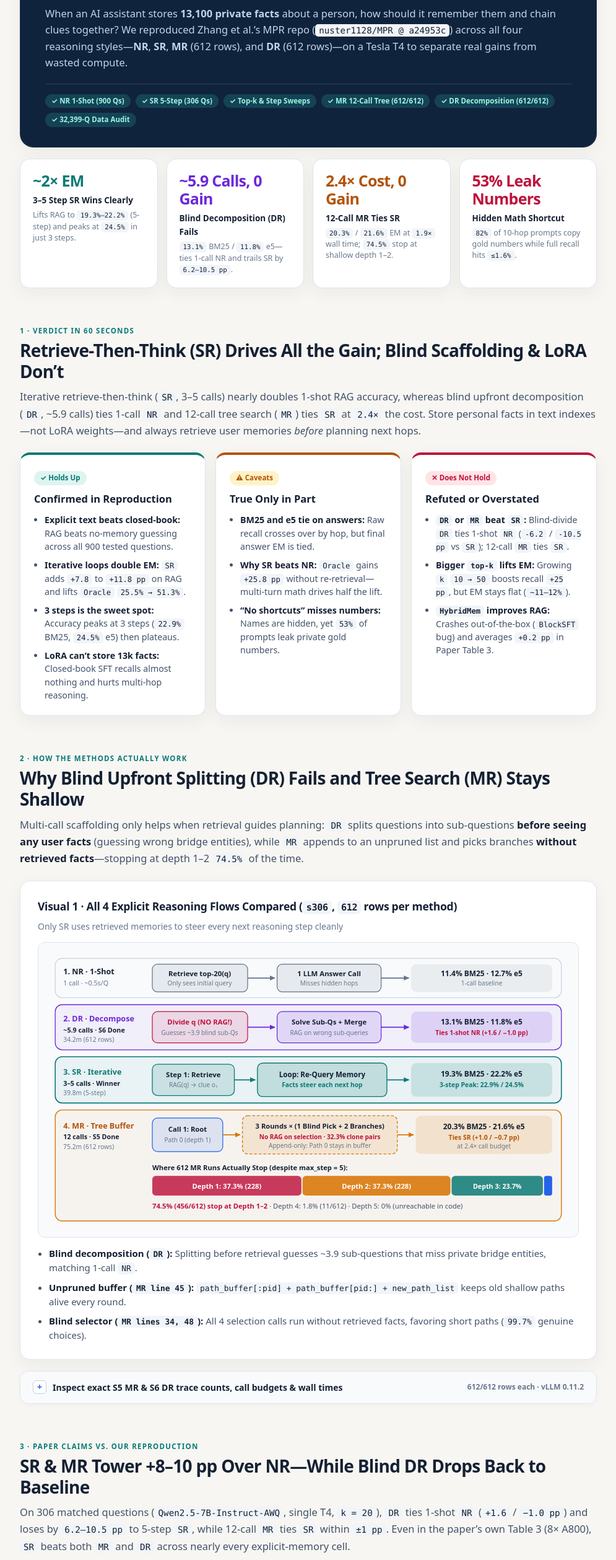
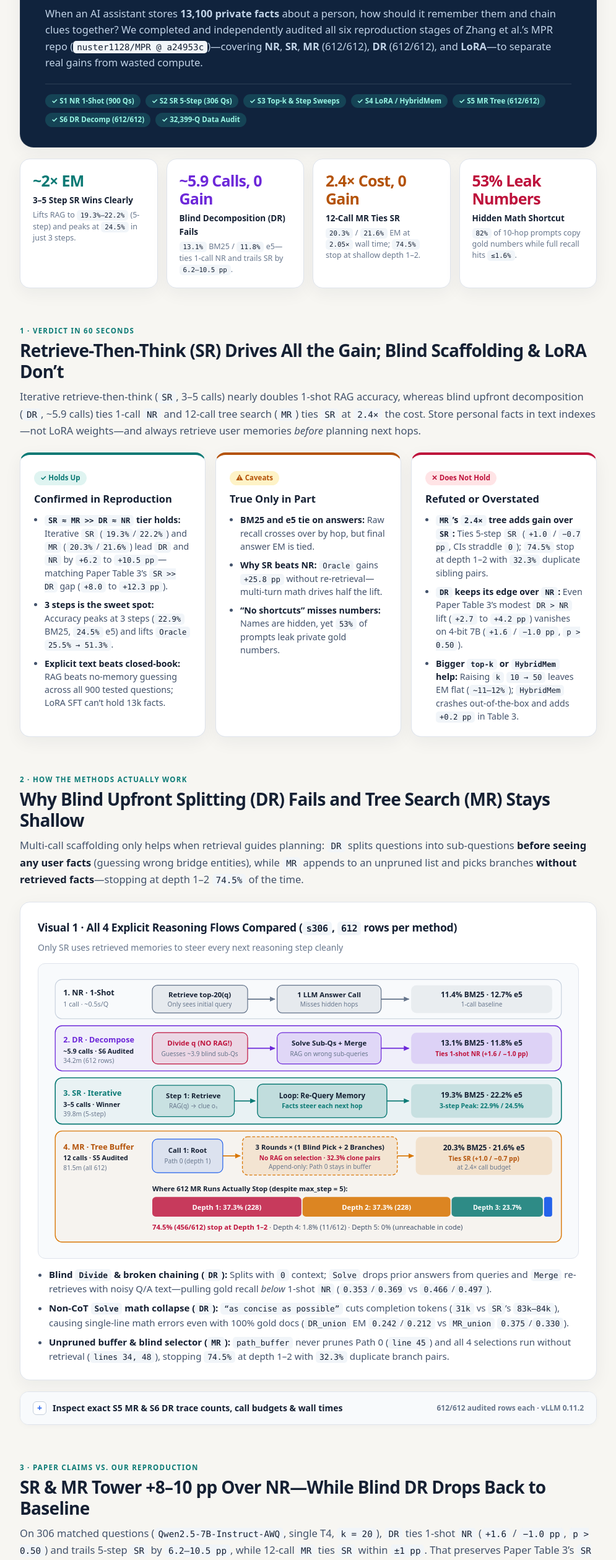
Before and after one commit to xphiwork-dot/mpr-study, a plain HTML site: page docs/independent-reproduction-report.html in a window 1280 px wide. Shown: the part 244-2761 px from the top of the page at 62% size, without its empty margins (142-1137 px from the left). Drawn offline with Linux system fonts and the light colour scheme.

Commit message:
docs(report): synthesize audited S5 MR and S6 DR findings

```diff
--- a/docs/independent-reproduction-report.html
+++ b/docs/independent-reproduction-report.html
@@ -615,14 +615,15 @@
     <div class="eyebrow">Independent Reproduction · KDD ’26 (arXiv:2508.13250v1)</div>
     <h1>Multi-Hop Personal Memory: What Actually Works?</h1>
     <p class="hero-sub">
-      When an AI assistant stores <strong>13,100 private facts</strong> about a person, how should it remember them and chain clues together? We reproduced Zhang et al.’s MPR repo (<code>nuster1128/MPR @ a24953c</code>) across all four reasoning styles—<strong>NR</strong>, <strong>SR</strong>, <strong>MR</strong> (612 rows), and <strong>DR</strong> (612 rows)—on a Tesla T4 to separate real gains from wasted compute.
+      When an AI assistant stores <strong>13,100 private facts</strong> about a person, how should it remember them and chain clues together? We completed and independently audited all six reproduction stages of Zhang et al.’s MPR repo (<code>nuster1128/MPR @ a24953c</code>)—covering <strong>NR</strong>, <strong>SR</strong>, <strong>MR</strong> (612/612), <strong>DR</strong> (612/612), and <strong>LoRA</strong>—to separate real gains from wasted compute.
     </p>
     <div class="status-strip">
-      <span class="badge badge-ok">✓ NR 1-Shot (900 Qs)</span>
-      <span class="badge badge-ok">✓ SR 5-Step (306 Qs)</span>
-      <span class="badge badge-ok">✓ Top-k &amp; Step Sweeps</span>
-      <span class="badge badge-ok">✓ MR 12-Call Tree (612/612)</span>
-      <span class="badge badge-ok">✓ DR Decomposition (612/612)</span>
+      <span class="badge badge-ok">✓ S1 NR 1-Shot (900 Qs)</span>
+      <span class="badge badge-ok">✓ S2 SR 5-Step (306 Qs)</span>
+      <span class="badge badge-ok">✓ S3 Top-k &amp; Step Sweeps</span>
+      <span class="badge badge-ok">✓ S4 LoRA / HybridMem</span>
+      <span class="badge badge-ok">✓ S5 MR Tree (612/612)</span>
+      <span class="badge badge-ok">✓ S6 DR Decomp (612/612)</span>
       <span class="badge badge-ok">✓ 32,399-Q Data Audit</span>
     </div>
   </div>
@@ -642,7 +643,7 @@
     <div class="kpi">
       <div class="num" style="color:var(--amber)">2.4× Cost, 0 Gain</div>
       <div class="lbl">12-Call MR Ties SR</div>
-      <div class="sub"><code>20.3%</code> / <code>21.6%</code> EM at <code>1.9×</code> wall time; <code>74.5%</code> stop at shallow depth 1–2.</div>
+      <div class="sub"><code>20.3%</code> / <code>21.6%</code> EM at <code>2.05×</code> wall time; <code>74.5%</code> stop at shallow depth 1–2.</div>
     </div>
     <div class="kpi">
       <div class="num" style="color:var(--rose)">53% Leak Numbers</div>
@@ -666,10 +667,9 @@
         <span class="badge badge-ok">✓ Holds Up</span>
         <h3>Confirmed in Reproduction</h3>
         <ul>
-          <li><strong>Explicit text beats closed-book:</strong> RAG beats no-memory guessing across all 900 tested questions.</li>
-          <li><strong>Iterative loops double EM:</strong> <code>SR</code> adds <code>+7.8</code> to <code>+11.8 pp</code> on RAG and lifts <code>Oracle</code> <code>25.5% → 51.3%</code>.</li>
-          <li><strong>3 steps is the sweet spot:</strong> Accuracy peaks at 3 steps (<code>22.9%</code> BM25, <code>24.5%</code> e5) then plateaus.</li>
-          <li><strong>LoRA can’t store 13k facts:</strong> Closed-book SFT recalls almost nothing and hurts multi-hop reasoning.</li>
+          <li><strong><code>SR ≈ MR &gt;&gt; DR ≈ NR</code> tier holds:</strong> Iterative <code>SR</code> (<code>19.3%</code>/<code>22.2%</code>) and <code>MR</code> (<code>20.3%</code>/<code>21.6%</code>) lead <code>DR</code> and <code>NR</code> by <code>+6.2</code> to <code>+10.5 pp</code>—matching Paper Table 3’s <code>SR &gt;&gt; DR</code> gap (<code>+8.0</code> to <code>+12.3 pp</code>).</li>
+          <li><strong>3 steps is the sweet spot:</strong> Accuracy peaks at 3 steps (<code>22.9%</code> BM25, <code>24.5%</code> e5) and lifts <code>Oracle</code> <code>25.5% → 51.3%</code>.</li>
+          <li><strong>Explicit text beats closed-book:</strong> RAG beats no-memory guessing across all 900 tested questions; LoRA SFT can’t hold 13k facts.</li>
         </ul>
       </div>
 
@@ -687,9 +687,9 @@
         <span class="badge badge-no">✕ Does Not Hold</span>
         <h3>Refuted or Overstated</h3>
         <ul>
-          <li><strong><code>DR</code> or <code>MR</code> beat <code>SR</code>:</strong> Blind-divide <code>DR</code> ties 1-shot <code>NR</code> (<code>-6.2</code> / <code>-10.5 pp</code> vs <code>SR</code>); 12-call <code>MR</code> ties <code>SR</code>.</li>
-          <li><strong>Bigger <code>top-k</code> lifts EM:</strong> Growing <code>k</code> <code>10 → 50</code> boosts recall <code>+25 pp</code>, but EM stays flat (<code>~11–12%</code>).</li>
-          <li><strong><code>HybridMem</code> improves RAG:</strong> Crashes out-of-the-box (<code>BlockSFT</code> bug) and averages <code>+0.2 pp</code> in Paper Table 3.</li>
+          <li><strong><code>MR</code>’s <code>2.4×</code> tree adds gain over <code>SR</code>:</strong> Ties 5-step <code>SR</code> (<code>+1.0</code> / <code>−0.7 pp</code>, CIs straddle <code>0</code>); <code>74.5%</code> stop at depth 1–2 with <code>32.3%</code> duplicate sibling pairs.</li>
+          <li><strong><code>DR</code> keeps its edge over <code>NR</code>:</strong> Even Paper Table 3’s modest <code>DR &gt; NR</code> lift (<code>+2.7</code> to <code>+4.2 pp</code>) vanishes on 4-bit 7B (<code>+1.6</code> / <code>−1.0 pp</code>, <code>p &gt; 0.50</code>).</li>
+          <li><strong>Bigger <code>top-k</code> or <code>HybridMem</code> help:</strong> Raising <code>k</code> <code>10 → 50</code> leaves EM flat (<code>~11–12%</code>); <code>HybridMem</code> crashes out-of-the-box and adds <code>+0.2 pp</code> in Table 3.</li>
         </ul>
       </div>
     </div>
@@ -750,7 +750,7 @@
           <!-- Lane 2: DR (S6 Complete) -->
           <rect x="12" y="90" width="876" height="78" rx="12" fill="#6d28d9" fill-opacity="0.05" stroke="#6d28d9" stroke-width="1.4"/>
           <text x="26" y="119" font-size="13.5" font-weight="800" fill="var(--purple)">2. DR · Decompose</text>
-          <text x="26" y="138" font-size="11.5" font-weight="700" fill="currentColor">~5.9 calls · S6 Done</text>
+          <text x="26" y="138" font-size="11.5" font-weight="700" fill="currentColor">~5.9 calls · S6 Audited</text>
           <text x="26" y="154" font-size="11" fill="var(--muted)">34.2m (612 rows)</text>
 
           <rect x="180" y="102" width="165" height="54" rx="9" fill="#be123c" fill-opacity="0.11" stroke="#be123c" stroke-width="1.3"/>
@@ -794,8 +794,8 @@
           <!-- Lane 4: MR (S5 Complete) -->
           <rect x="12" y="272" width="876" height="192" rx="12" fill="#d97706" fill-opacity="0.05" stroke="#d97706" stroke-width="1.5"/>
           <text x="26" y="304" font-size="13.5" font-weight="800" fill="var(--amber)">4. MR · Tree Buffer</text>
-          <text x="26" y="323" font-size="11.5" font-weight="700" fill="currentColor">12 calls · S5 Done</text>
-          <text x="26" y="340" font-size="11" fill="var(--muted)">75.2m (612 rows)</text>
+          <text x="26" y="323" font-size="11.5" font-weight="700" fill="currentColor">12 calls · S5 Audited</text>
+          <text x="26" y="340" font-size="11" fill="var(--muted)">81.5m (all 612)</text>
 
           <rect x="180" y="286" width="122" height="58" rx="9" fill="#2563eb" fill-opacity="0.12" stroke="#2563eb" stroke-width="1.3"/>
           <text x="241" y="310" text-anchor="middle" font-size="12" font-weight="700" fill="currentColor">Call 1: Root</text>
@@ -835,25 +835,25 @@
       </div>
 
       <ul class="punch-list">
-        <li><strong>Blind decomposition (<code>DR</code>):</strong> Splitting before retrieval guesses ~3.9 sub-questions that miss private bridge entities, matching 1-call <code>NR</code>.</li>
-        <li><strong>Unpruned buffer (<code>MR line 45</code>):</strong> <code>path_buffer[:pid] + path_buffer[pid:] + new_path_list</code> keeps old shallow paths alive every round.</li>
-        <li><strong>Blind selector (<code>MR lines 34, 48</code>):</strong> All 4 selection calls run without retrieved facts, favoring short paths (<code>99.7%</code> genuine choices).</li>
+        <li><strong>Blind <code>Divide</code> &amp; broken chaining (<code>DR</code>):</strong> Splits with <code>0</code> context; <code>Solve</code> drops prior answers from queries and <code>Merge</code> re-retrieves with noisy Q/A text—pulling gold recall <em>below</em> 1-shot <code>NR</code> (<code>0.353</code>/<code>0.369</code> vs <code>0.466</code>/<code>0.497</code>).</li>
+        <li><strong>Non-CoT <code>Solve</code> math collapse (<code>DR</code>):</strong> <code>“as concise as possible”</code> cuts completion tokens (<code>31k</code> vs <code>SR</code>’s <code>83k–84k</code>), causing single-line math errors even with 100% gold docs (<code>DR_union</code> EM <code>0.242</code>/<code>0.212</code> vs <code>MR_union</code> <code>0.375</code>/<code>0.330</code>).</li>
+        <li><strong>Unpruned buffer &amp; blind selector (<code>MR</code>):</strong> <code>path_buffer</code> never prunes Path 0 (<code>line 45</code>) and all 4 selections run without retrieval (<code>lines 34, 48</code>), stopping <code>74.5%</code> at depth 1–2 with <code>32.3%</code> duplicate branch pairs.</li>
       </ul>
     </div>
 
     <details class="deep-dive">
       <summary>
         <span class="sum-left"><span class="sum-icon"></span> Inspect exact S5 MR &amp; S6 DR trace counts, call budgets &amp; wall times</span>
-        <span class="sum-meta">612/612 rows each · vLLM 0.11.2</span>
+        <span class="sum-meta">612/612 audited rows each · vLLM 0.11.2</span>
       </summary>
       <div class="dive-body">
         <p>
-          <strong>S6 <code>DecompositionReason</code> (<code>DR</code>, <code>results/kaggle/dr/summary_dr.md</code>):</strong>
-          <code>Divide</code> (1 call, 0 retrieval, cap 5 sub-Qs) → sequential <code>Solve</code> (1 retrieval + 1 call per sub-Q) → <code>Merge</code> (1 retrieval + 1 call). Across 306 questions per retriever, DR averaged <code>3.89</code> sub-questions on BM25 (<code>1,802</code> calls, <code>~5.89</code> calls/Q, <code>1.10M</code> prompt tokens) and <code>3.88</code> on e5 (<code>1,800</code> calls, <code>~5.88</code> calls/Q, <code>1.14M</code> prompt tokens), with <code>0</code> failures and <code>0</code> parser fallbacks in <code>34.2 min</code> evaluation wall (<code>45.3 min</code> total kernel).
+          <strong>S6 <code>DecompositionReason</code> (<code>DR</code>, <code>results/t4/s6_dr/summary_dr.md</code>):</strong>
+          <code>Divide</code> (1 call, 0 retrieval, cap 5 sub-Qs) → sequential <code>Solve</code> (1 retrieval + 1 call per sub-Q) → <code>Merge</code> (1 retrieval + 1 call). Across 306 questions per retriever, DR averaged <code>3.89</code> sub-questions on BM25 (<code>1,802</code> calls, <code>~5.89</code> calls/Q, <code>1.10M</code> prompt / <code>30,995</code> completion tokens) and <code>3.88</code> on e5 (<code>1,800</code> calls, <code>~5.88</code> calls/Q, <code>1.14M</code> prompt / <code>31,019</code> completion tokens), with <code>0</code> failures and <code>0</code> parser fallbacks in <code>34.2 min</code> evaluation wall (<code>45.3 min</code> kernel). Trace audit: <code>Merge</code> gold recall is <code>0.353</code>/<code>0.369</code> vs <code>NR</code> <code>0.466</code>/<code>0.497</code>; conditional all-gold EM is <code>0.242</code>/<code>0.212</code> (<code>DR_union</code>) vs <code>0.375</code>/<code>0.330</code> (<code>MR_union</code>).
         </p>
         <p>
-          <strong>S5 <code>StructuredReason</code> (<code>MR</code>, <code>results/kaggle/mr/summary_mr.md</code>):</strong>
-          Final path depths (<code>n = 306</code> each): <code>BM25</code> Depth 1: <code>122</code> (39.9%), Depth 2: <code>107</code> (35.0%), Depth 3: <code>71</code> (23.2%), Depth 4: <code>6</code> (2.0%), Depth 5: <code>0</code>; <code>e5</code> Depth 1: <code>106</code> (34.6%), Depth 2: <code>121</code> (39.5%), Depth 3: <code>74</code> (24.2%), Depth 4: <code>5</code> (1.6%), Depth 5: <code>0</code>. Identical middle-round branch pairs: <code>296 / 918</code> (32.2%) BM25, <code>297 / 918</code> (32.4%) e5. Total full-stage budget: <code>7,272</code> calls, <code>5.15M</code> prompt tokens, <code>75.2 min</code> (vs. 5-step <code>SR</code>’s <code>3,060</code> calls, <code>2.27M</code> tokens, <code>39.8 min</code>).
+          <strong>S5 <code>StructuredReason</code> (<code>MR</code>, <code>results/t4/s5_mr/summary_mr.md</code>):</strong>
+          Final path depths (<code>n = 306</code> each): <code>BM25</code> Depth 1: <code>122</code> (39.9%), Depth 2: <code>107</code> (35.0%), Depth 3: <code>71</code> (23.2%), Depth 4: <code>6</code> (2.0%), Depth 5: <code>0</code>; <code>e5</code> Depth 1: <code>106</code> (34.6%), Depth 2: <code>121</code> (39.5%), Depth 3: <code>74</code> (24.2%), Depth 4: <code>5</code> (1.6%), Depth 5: <code>0</code>. Identical middle-round branch pairs: <code>296 / 918</code> (32.2%) BM25, <code>297 / 918</code> (32.4%) e5. <strong>606 full-stage rows</strong> (<code>workers=64</code>): <code>7,272</code> calls, <code>5.10M</code> (<code>5,104,852</code>) prompt / <code>235k</code> (<code>235,488</code>) completion tokens in <code>75.2 min</code>; <strong>all-612-row total</strong> (incl. 6 smoke rows): <code>7,344</code> calls, <code>5.15M</code> (<code>5,154,655</code>) prompt / <code>238k</code> (<code>238,178</code>) completion tokens in <code>81.5 min</code> (<code>2.05×</code> 5-step <code>SR</code>’s <code>39.8 min</code>, <code>3,060</code> calls, <code>2.27M</code> tokens).
         </p>
       </div>
     </details>
@@ -865,7 +865,7 @@
       <div class="sec-kicker">3 · Paper Claims vs. Our Reproduction</div>
       <h2>SR &amp; MR Tower +8–10 pp Over NR—While Blind DR Drops Back to Baseline</h2>
       <p class="lead">
-        On 306 matched questions (<code>Qwen2.5-7B-Instruct-AWQ</code>, single T4, <code>k = 20</code>), <code>DR</code> ties 1-shot <code>NR</code> (<code>+1.6</code> / <code>−1.0 pp</code>) and loses by <code>6.2–10.5 pp</code> to 5-step <code>SR</code>, while 12-call <code>MR</code> ties <code>SR</code> within <code>±1 pp</code>. Even in the paper’s own Table 3 (8× A800), <code>SR</code> beats both <code>MR</code> and <code>DR</code> across nearly every explicit-memory cell.
+        On 306 matched questions (<code>Qwen2.5-7B-Instruct-AWQ</code>, single T4, <code>k = 20</code>), <code>DR</code> ties 1-shot <code>NR</code> (<code>+1.6</code> / <code>−1.0 pp</code>, <code>p &gt; 0.50</code>) and trails 5-step <code>SR</code> by <code>6.2–10.5 pp</code>, while 12-call <code>MR</code> ties <code>SR</code> within <code>±1 pp</code>. That preserves Paper Table 3’s <code>SR &gt;&gt; DR</code> ordering (<code>+8.0</code> to <code>+12.3 pp</code> in every explicit cell), while even <code>DR</code>’s small edge over <code>NR</code> vanishes.
       </p>
     </div>
 
@@ -1021,7 +1021,7 @@
           <text x="134" y="272" text-anchor="middle" font-size="11.2" font-weight="700" fill="currentColor">1 (NR)</text>
           <text x="198" y="272" text-anchor="middle" font-size="11.2" fill="var(--muted)">2</text>
           <text x="262" y="272" text-anchor="middle" font-size="11.2" font-weight="800" fill="var(--teal)">3 (SR Peak)</text>
-          <text x="382" y="272" text-anchor="middle" font-size="11.2" font-weight="700" fill="currentColor">5 (SR)</text>
+          <text x="390" y="272" text-anchor="middle" font-size="11.2" font-weight="700" fill="currentColor">5 (SR)</text>
           <text x="458" y="272" text-anchor="middle" font-size="11.2" font-weight="800" fill="var(--purple)">~5.9 (DR)</text>
           <text x="582" y="272" text-anchor="middle" font-size="11.2" fill="var(--muted)">8 (SR)</text>
           <text x="838" y="272" text-anchor="middle" font-size="11.2" font-weight="800" fill="var(--amber)">12 (MR)</text>
@@ -1115,7 +1115,7 @@
               </tr>
               <tr data-cat="headline" class="highlight-row">
                 <td><strong>s306 · All</strong></td><td>Oracle (Gold)</td><td>NR / <strong>SR-5</strong></td><td class="num">1 / 5</td><td class="num">306</td>
-                <td class="num">0.255 [0.206, 0.307] / <strong>0.513</strong> [0.454, 0.569]</td><td class="num">0.307 / 0.542</td>
+                <td class="num">0.255 (s306) [0.206, 0.307] / <strong>0.513</strong> [0.454, 0.569]</td><td class="num">0.307 / 0.542</td>
               </tr>
               <tr data-cat="headline">
                 <td><strong>s306 · All</strong></td><td>SparseRAG (BM25)</td><td>NR (1-call, S1)</td><td class="num">1</td><td class="num">306</td>
@@ -1179,7 +1179,7 @@
               </tr>
               <tr data-cat="sweeps">
                 <td><strong>s900 · S1 Grid</strong></td><td>Ig / BM25 / e5 / Or</td><td>NR (1-call)</td><td class="num">1</td><td class="num">900</td>
-                <td class="num">All: 0.041 / 0.114 / 0.109 / 0.257</td><td class="num">Clean (421): 0.014 / 0.128 / 0.121 / 0.290</td>
+                <td class="num">All (S1 n=900): 0.041 / 0.114 / 0.109 / 0.257</td><td class="num">Clean (421): 0.014 / 0.128 / 0.121 / 0.290</td>
               </tr>
               <tr data-cat="sweeps">
                 <td><strong>S3a · Top-k (10/20/30/50)</strong></td><td>BM25 &amp; Dense e5</td><td>NR (1-call)</td><td class="num">1</td><td class="num">900</td>
@@ -1211,7 +1211,7 @@
       </summary>
       <div class="dive-body">
         <p>
-          <strong>Setup differences:</strong> Paper ran <code>Qwen2.5-7B</code> (precision/decoding unstated; repo API client hard-codes <code>T=0.9</code>; no scorer shipped) on <code>8× A800-80G</code> over an unspecified 2,700-Q subset. We ran 4-bit <code>Qwen2.5-7B-Instruct-AWQ</code> on <code>1× Colab T4 (16 GB)</code> with greedy <code>T=0</code> (<code>T=0.7</code> on MR branch pairs; vLLM 0.32.0 on S1–S3, 0.11.2 on S5–S6 with 5/6–6/6 NR sanity gates) and SQuAD-normalized EM across all 12 users. Quantized 4-bit date math explains our <code>~5–14 pp</code> lower raw EM—yet in <strong>both</strong> setups, <code>SR</code> leads and <code>DR</code>/<code>MR</code> fail to beat <code>SR</code>:
+          <strong>Setup &amp; methodological caveats:</strong> Paper ran <code>Qwen2.5-7B</code> (precision/decoding unstated; repo API client hard-codes <code>T=0.9</code>; no scorer shipped) on <code>8× A800-80G</code> over an unspecified 2,700-Q subset. We ran 4-bit <code>Qwen2.5-7B-Instruct-AWQ</code> on <code>1× Colab T4 (16 GB)</code> with greedy <code>T=0.0</code> for <code>NR</code>, <code>SR</code>, and <code>DR</code>, while <code>MR</code> uses <code>T=0.7</code> middle-branch sampling (6 calls/Q; confounding structure with decoding). S1–S3 ran on <code>vLLM 0.32.0</code> and S5–S6 on <code>vLLM 0.11.2</code> (passing 5/6–6/6 NR sanity gates). In S5 <code>MR</code>, a post-fallback CPU <code>fp32</code> query vs. CUDA <code>fp16</code> doc embedding split caused zero SparseRAG drift (<code>306/306</code> exact <code>first_retrieved</code> match) and minor DenseRAG drift (<code>177/306</code> exact order, <code>295/306</code> top-20 set match, <code>0/11</code> gold-fact changes).
         </p>
         <div class="table-wrap">
           <table>
@@ -1245,7 +1245,7 @@
           </table>
         </div>
         <p style="margin-top:8px">
-          On <code>s306</code> overall, our method ranking is <code>SR (0.193 / 0.222) ≈ MR (0.203 / 0.216) &gt;&gt; DR (0.131 / 0.118) ≈ NR (0.114 / 0.127)</code> on BM25 / e5 respectively.
+          On <code>s306</code> overall, our ranking <code>SR (0.193 / 0.222) ≈ MR (0.203 / 0.216) &gt;&gt; DR (0.131 / 0.118) ≈ NR (0.114 / 0.127)</code> preserves Paper Table 3’s <code>SR &gt;&gt; DR</code> hierarchy (<code>+8.0</code> to <code>+12.3 pp</code> in every explicit cell), while <code>DR</code>’s modest paper lift over <code>NR</code> (<code>+2.7</code> to <code>+4.2 pp</code>) vanishes on 4-bit 7B (<code>+1.6</code> / <code>−1.0 pp</code>, <code>p &gt; 0.50</code>).
         </p>
       </div>
     </details>
@@ -1430,7 +1430,7 @@
 
     <footer>
       <p style="margin:0 0 8px">
-        <strong>All planned reproduction sessions complete (<code>S1–S6</code>):</strong> One-call <code>NR</code> (900 Qs), 5-step <code>SR</code> (306 Qs), <code>top-k</code> &amp; step sweeps, laptop <code>LoRA</code>/<code>HybridMem</code>, S5 <code>MR</code> (<code>612/612</code>), and S6 <code>DR</code> (<code>612/612</code>).
+        <strong>All six reproduction sessions complete and independently audited (<code>S1–S6</code>):</strong> One-call <code>NR</code> (900 Qs), 5-step <code>SR</code> (306 Qs), <code>top-k</code> &amp; step sweeps, laptop <code>LoRA</code>/<code>HybridMem</code>, S5 <code>MR</code> (<code>612/612</code>), and S6 <code>DR</code> (<code>612/612</code>).
       </p>
       <details class="deep-dive">
         <summary>
@@ -1439,10 +1439,10 @@
         </summary>
         <div class="dive-body">
           <p>
-            All metrics trace directly to committed artifacts in this repository (2026-11-14):
+            All metrics trace directly to committed Colab T4 / laptop artifacts in this repository (2026-11-14):
             <code>results/t4/summary_s1.md</code>, <code>summary_s2.md</code>, <code>summary_s2_vs_s1.md</code>, <code>summary_s3_topk_sweep.md</code>, <code>summary_s3_steps_sweep.md</code>, <code>summary_retrieval.md</code>, <code>results/probes/leak_check.md</code>, <code>results/laptop/sft/summary.md</code>, <code>docs/verification/regroup_short_long.md</code>, <code>docs/upstream-notes.md</code>,
-            S5 MR: <code>results/kaggle/mr/summary_mr.md</code> &amp; <code>experiments/s5_kaggle_mr/report.md</code> (612/612 validated rows, 6/6 NR sanity gate), and
-            S6 DR: <code>results/kaggle/dr/summary_dr.md</code>, <code>results/kaggle/dr/summary_mr_vs_dr.md</code> &amp; <code>experiments/s6_kaggle_dr/report.md</code> (commit <code>eeda20c</code> / <code>7e19ef6</code>, 612/612 validated rows, 5/6 byte-identical NR sanity gate &amp; 6/6 identical top-20 retrievals). Paper: Zhang et al., KDD ’26 (<code>papers/2508.13250v1.pdf</code>); upstream repo <code>nuster1128/MPR @ a24953c</code>.
+            S5 MR: <code>results/t4/s5_mr/summary_mr.md</code> &amp; <code>experiments/s5_t4_mr/report.md</code> (612/612 validated rows, 6/6 NR sanity gate, independently audited), and
+            S6 DR: <code>results/t4/s6_dr/summary_dr.md</code>, <code>results/t4/s6_dr/summary_mr_vs_dr.md</code> &amp; <code>experiments/s6_t4_dr/report.md</code> (612/612 validated rows, 5/6 byte-identical NR sanity gate &amp; 6/6 identical top-20 retrievals, independently audited). Paper: Zhang et al., KDD ’26 (<code>papers/2508.13250v1.pdf</code>); upstream repo <code>nuster1128/MPR @ a24953c</code>.
           </p>
         </div>
       </details>
```
Also changed, not shown: 1 other file.
